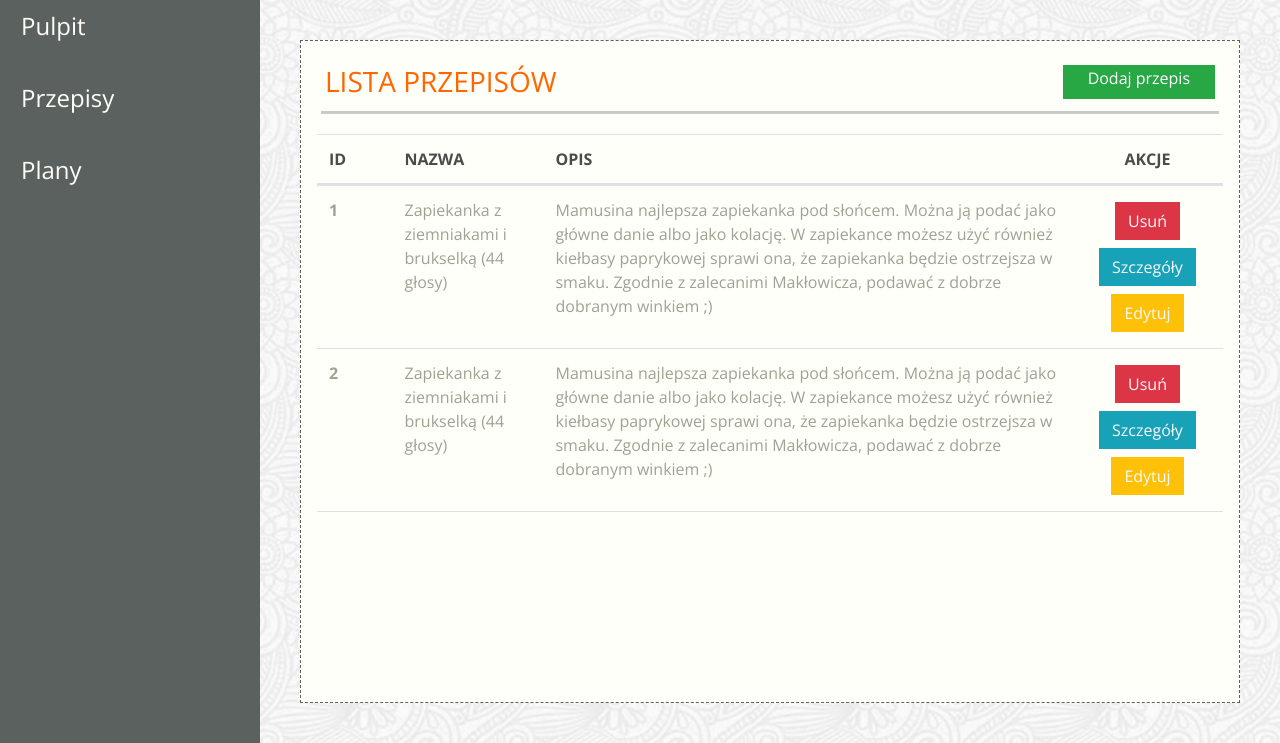
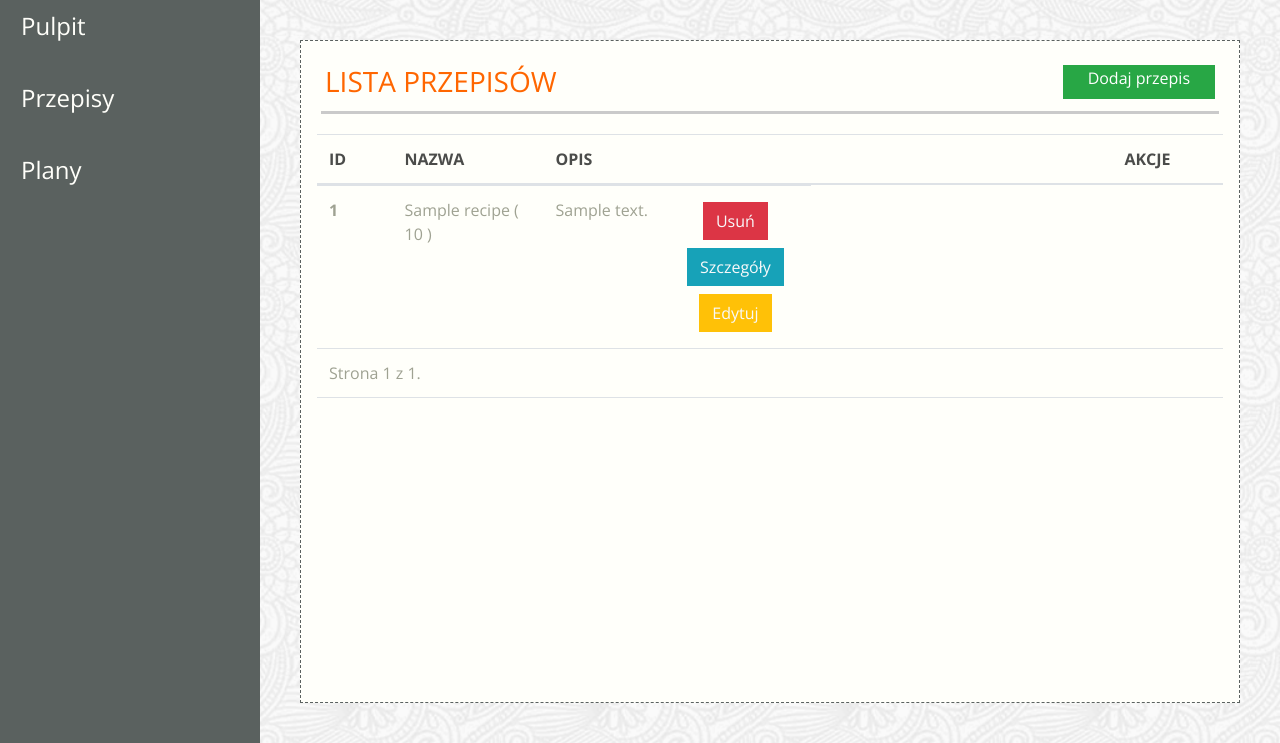
Before and after one commit to franeksaww/Jedzonko, a Django app: template jedzonko/templates/app-recipes.html in a window 1280 px wide. Shown: the part 84-827 px from the top of the page. Run offline with Django 3.2, Linux system fonts and the light colour scheme; the template is opened without the code that fills it: most values are stand-ins (such as "Sample title", 1, 10 or a date in 2020); some libraries are stand-ins or nearby versions; some web fonts are replaced.

Commit message:
zadanie 3.1

```diff
--- a/jedzonko/templates/app-recipes.html
+++ b/jedzonko/templates/app-recipes.html
@@ -21,45 +21,51 @@
         </tr>
         </thead>
         <tbody class="text-color-lighter">
+        {% for recipe in recipes%}
         <tr class="d-flex">
-            <th scope="row" class="col-1">1</th>
+            <th scope="row" class="col-1">
+            {% load mathfilters %}
+                {% with num=recipes.number|sub:1 %}
+                    {% with num2=num|mul:50%}
+                        {% with number=forloop.counter|add:num2%}
+                            {{ number }}
+                        {% endwith %}
+                    {% endwith %}
+                {% endwith %}
+            </th>
             <td class="col-2">
-                Zapiekanka z ziemniakami i brukselką (44 głosy)
+                {{ recipe.name }} ( {{ recipe.votes }} )
             </td>
-            <td clas="col-7">Mamusina najlepsza zapiekanka pod słońcem. Można ją
-                podać jako główne danie albo jako kolację. W zapiekance możesz
-                użyć również kiełbasy paprykowej sprawi ona, że zapiekanka
-                będzie ostrzejsza w smaku. Zgodnie z zalecanimi Makłowicza,
-                podawać z dobrze dobranym winkiem ;)
+            <td clas="col-7">{{ recipe.description }}
             </td>
             <td class="col-2 d-flex align-items-center justify-content-center flex-wrap">
                 <a href="#"
                    class="btn btn-danger rounded-0 text-light m-1">Usuń</a>
-                <a href="/app-recipe-details.html"
+                <a href="/recipe/{{ recipe.id }}/"
                    class="btn btn-info rounded-0 text-light m-1">Szczegóły</a>
                 <a href="/app-edit-recipe.html"
                    class="btn btn-warning rounded-0 text-light m-1">Edytuj</a>
             </td>
         </tr>
-        <tr class="d-flex">
-            <th scope="row" class="col-1">2</th>
-            <td class="col-2">
-                Zapiekanka z ziemniakami i brukselką (44 głosy)
-            </td>
-            <td clas="col-7">Mamusina najlepsza zapiekanka pod słońcem. Można ją
-                podać jako główne danie albo jako kolację. W zapiekance możesz
-                użyć również kiełbasy paprykowej sprawi ona, że zapiekanka
-                będzie ostrzejsza w smaku. Zgodnie z zalecanimi Makłowicza,
-                podawać z dobrze dobranym winkiem ;)
-            </td>
-            <td class="col-2 d-flex align-items-center justify-content-center flex-wrap">
-                <a href="#"
-                   class="btn btn-danger rounded-0 text-light m-1">Usuń</a>
-                <a href="/app-recipe-details.html"
-                   class="btn btn-info rounded-0 text-light m-1">Szczegóły</a>
-                <a href="/app-edit-recipe.html"
-                   class="btn btn-warning rounded-0 text-light m-1">Edytuj</a>
-            </td>
+        {% endfor %}
+        <tr><td>
+            <div class="pagination">
+                <span class="step-links">
+                {% if recipes.has_previous %}
+                    <a href="?page=1">&laquo; Pierwsza</a>
+                    <a href="?page={{ recipes.previous_page_number }}">Poprzednia</a>
+                {% endif %}
+
+            <span class="current">
+                Strona {{ recipes.number }} z {{ recipes.paginator.num_pages }}.
+                </span>
+
+                {% if recipes.has_next %}
+                    <a href="?page={{ recipes.next_page_number }}">Następna</a>
+                    <a href="?page={{ recipes.paginator.num_pages }}">Ostatnia &raquo;</a>
+                {% endif %}
+                </span>
+            </div></td>
         </tr>
         </tbody>
     </table>
--- a/scrumlab/settings.py
+++ b/scrumlab/settings.py
@@ -38,6 +38,7 @@
     'django.contrib.sessions',
     'django.contrib.messages',
     'django.contrib.staticfiles',
+    'mathfilters',
     'jedzonko'
 ]
 
```
Also changed, not shown: jedzonko/management/commands/add_recipes.py (added, +19 -0 lines), jedzonko/views.py (+6 -3 lines), jedzonko/management/__init__.py (added), jedzonko/management/commands/__init__.py (added).
